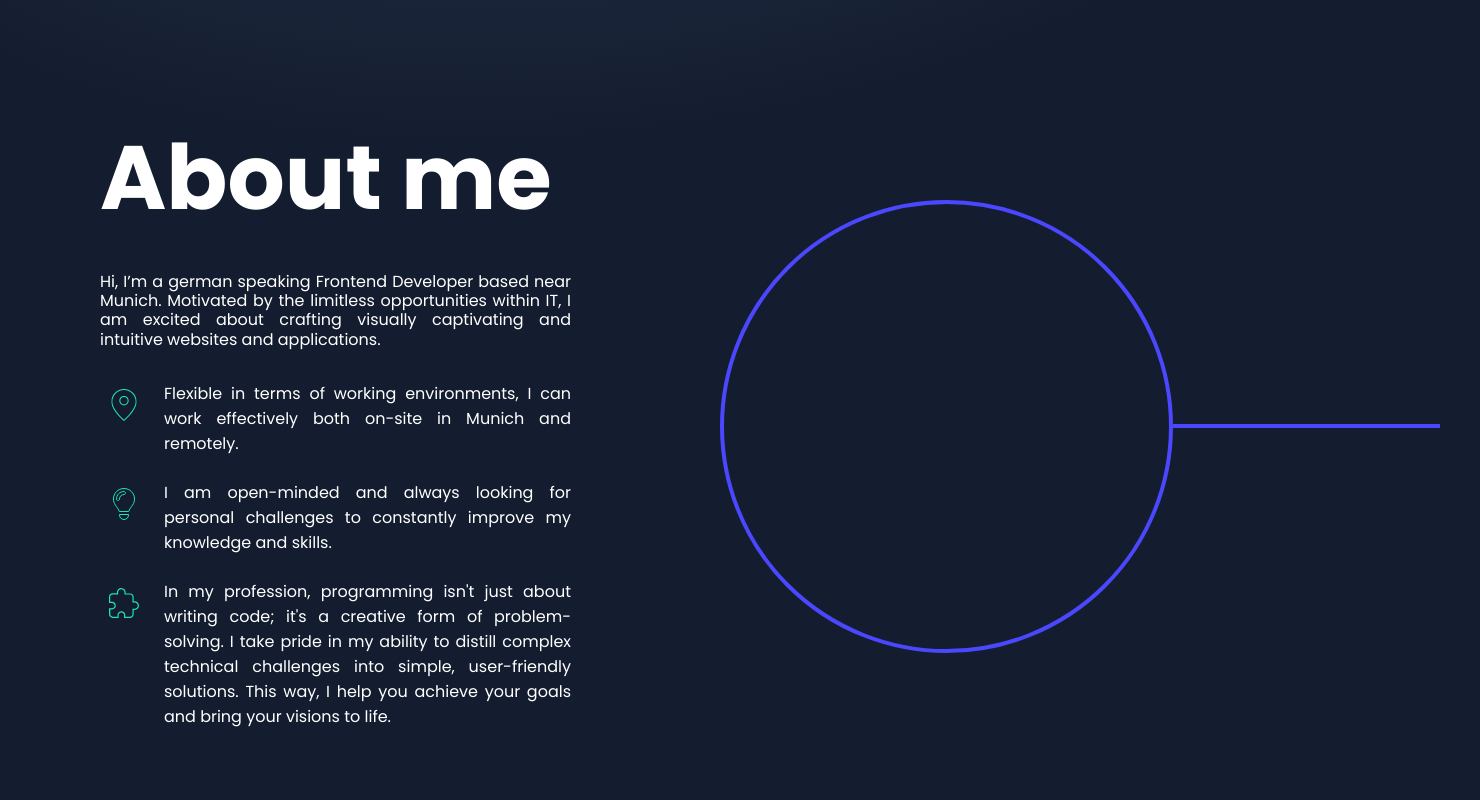
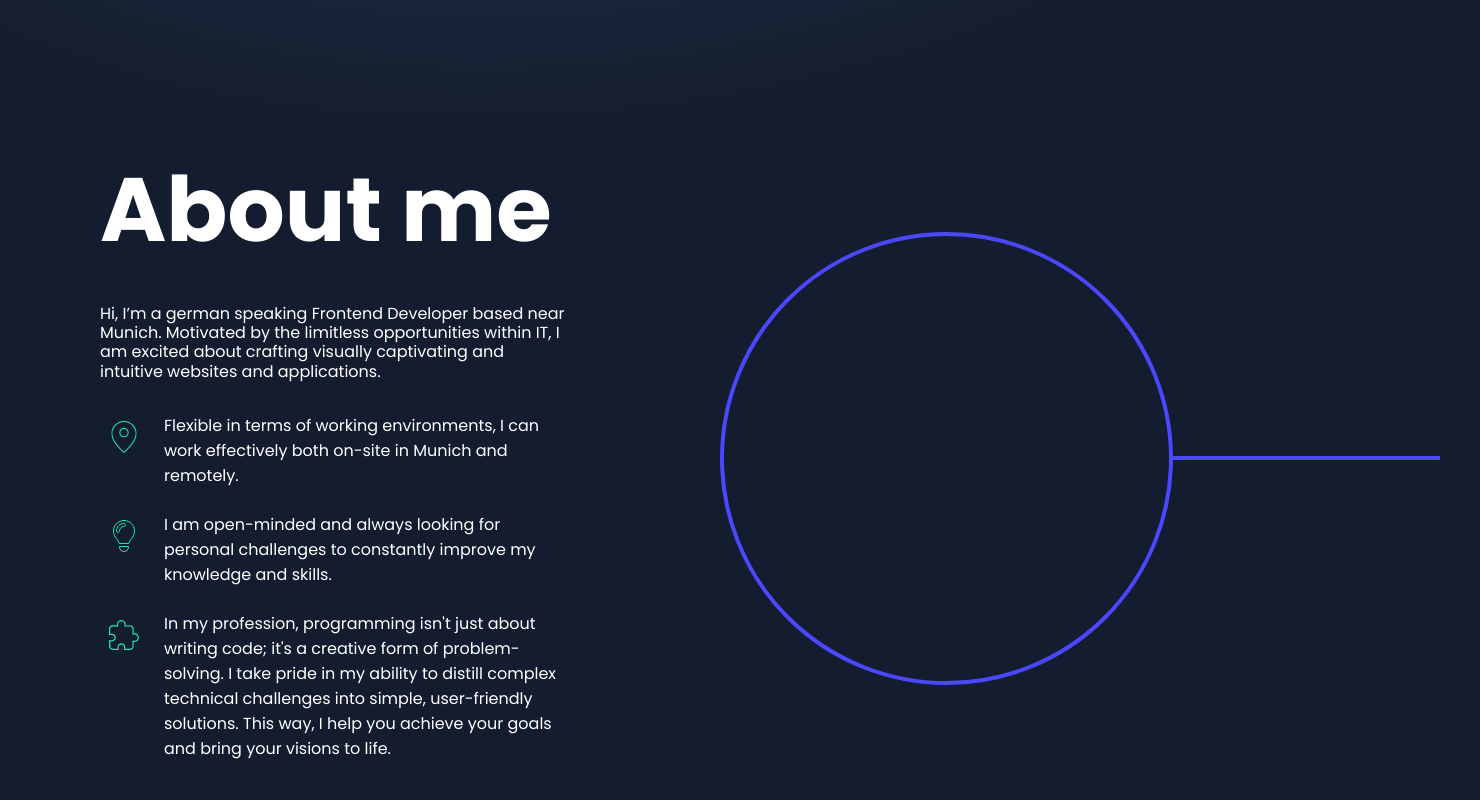
Before and after one commit to ProRuan/portfolio, an Angular app: page / in a window 1280 px wide. Shown: the part 800-1600 px from the top of the page, 1480 px wide, since content can reach past the window. Built offline with nearby package versions, Linux system fonts and the light colour scheme.

Commit message:
reviewed about me section

```diff
--- a/src/app/about-me/about-me.component.html
+++ b/src/app/about-me/about-me.component.html
@@ -1,36 +1,27 @@
 <section id="about-me" class="about-me">
-    <div class="about-me-box">
-        <div class="about-me-box-left">
-            <h2 class="about-me-title">About me</h2>
-
+    <div class="text-box">
+        <h2 class="headline-2 w-471">About me</h2>
         <div class="about-me-content">
-                <!-- Please edit paragraph!!! -->
-                <p class="about-me-text">
+            <p class="intro-text">
                 Hi, I’m a german speaking Frontend Developer based near Munich. Motivated by the limitless
                 opportunities within IT, I am excited about crafting visually captivating and intuitive websites
                 and applications.
-                    <!-- Hello, I'm Rudolf and a German speaking Frontend Developer currently living close to Vienna in
-                    Austria.
-                    On November 2019 I discovered my passion for IT and espesially for programming. Now I'm able to
-                    create new business and game applications and looking forward to put my skill into practice. -->
             </p>
 
-                <!-- Create a component app-div with d-flex?? -->
-                <!-- Create a component?! -->
-                <!-- Please edit text!!! -->
-                <div class="about-me-details">
-                    <div class="about-me-subbox">
+            <!-- new component !!! -->
+            <div class="intro-list">
+                <div class="intro-list-item">
                     <img src="../assets/img/location.svg" alt="location">
                     <p>Flexible in terms of working environments, I can work effectively both on-site in Munich
                         and
                         remotely.</p>
                 </div>
-                    <div class="about-me-subbox">
+                <div class="intro-list-item">
                     <img src="../assets/img/bulb.svg" alt="bulb">
                     <p>I am open-minded and always looking for personal challenges to constantly improve my
                         knowledge and skills.</p>
                 </div>
-                    <div class="about-me-subbox">
+                <div class="intro-list-item">
                     <img src="../assets/img/puzzle.svg" alt="puzzle">
                     <p>In my profession, programming isn't just about writing code; it's a creative form of
                         problem-solving. I take pride in my ability to distill complex technical challenges into
@@ -41,9 +32,8 @@
         </div>
     </div>
 
-        <div class="about-me-box-right">
-            <div class="about-me-img"></div>
+    <div class="img-box">
+        <div class="img"></div>
         <img src="../assets/img/image_line.svg" alt="image-line">
     </div>
-    </div>
 </section>
--- a/src/app/about-me/about-me.component.scss
+++ b/src/app/about-me/about-me.component.scss
@@ -3,23 +3,16 @@
 
 .about-me {
   @include display-flex(flex-start, center);
-}
-
-.about-me-box {
-  @include display-flex($jc: flex-start);
-  padding: 124px 100px;
-  width: 100%;
+  padding: 156px 0 100px 100px;
   gap: 149px;
 }
 
-.about-me-box-left {
+.text-box {
+  @include display-flex($jc: flex-start);
   @include display-column($g: 40px);
-  width: 471px;
 }
 
-.about-me-title {
-  @include font(90px, 700, 108px);
-  margin: 0;
+.w-471 {
   width: 471px;
 }
 
@@ -27,32 +20,27 @@
   @include display-column(center, center, 32px);
 }
 
-p {
-  margin: 0;
-  text-align: justify;
-}
-
-.about-me-text {
+.intro-text {
   @include font(16px, 400, 19.2px);
 }
 
-.about-me-details {
+.intro-list {
   @include display-column(center, center, 24px);
 }
 
-.about-me-subbox {
+.intro-list-item {
   @include display-flex(flex-start, flex-start);
   gap: 16px;
 }
 
-.about-me-img {
+.img-box {
+  @include display-flex();
+}
+
+.img {
   box-sizing: border-box;
   width: 453px;
   height: 453px;
   border: 4px solid $prim1;
   border-radius: 50%;
 }
-
-.about-me-box-right {
-  @include display-flex();
-}
--- a/src/styles.scss
+++ b/src/styles.scss
@@ -85,3 +85,15 @@ button {
 .linked-in-btn {
   background-image: url("./assets/img/linked_in_icon.svg");
 }
+
+h2 {
+  margin: 0;
+}
+
+.headline-2 {
+  @include font(90px, 700, 108px);
+}
+
+p {
+  margin: 0;
+}
```
Lines whose indentation alone changed are shown as unchanged.
